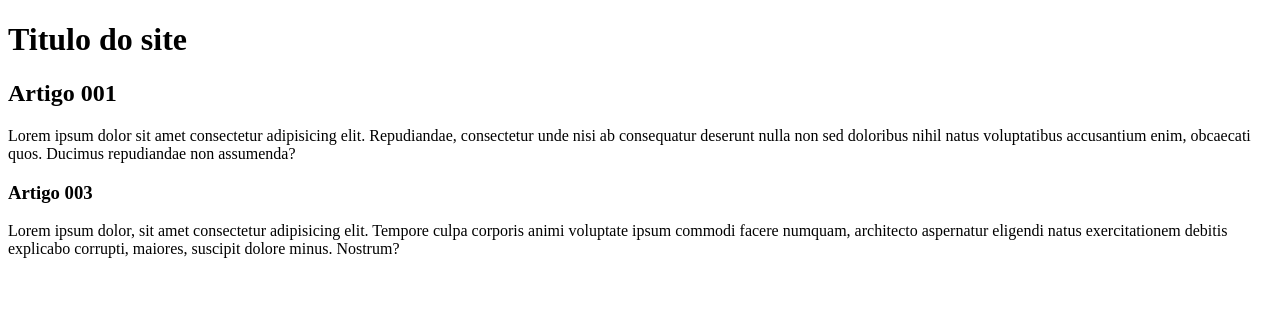
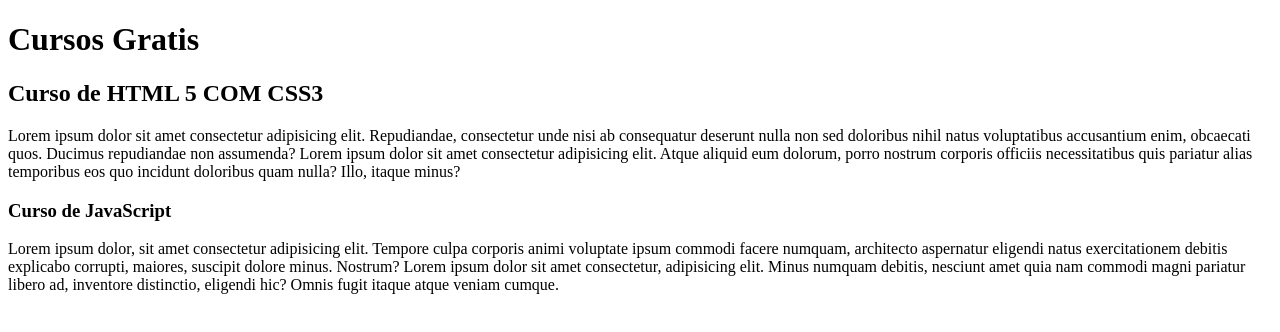
Before and after one commit to szottt/projeto-site, a plain HTML site: page index.html in a window 1280 px wide. Drawn offline with Linux system fonts and the light colour scheme.

Commit message:
Comecei a escrever o conteudo

```diff
--- a/index.html
+++ b/index.html
@@ -8,15 +8,19 @@
 <body>
     <main>
         <header>
-            <h1>Titulo do site</h1>
+            <h1>Cursos Gratis</h1>
         </header>
         <article>
-            <h2>Artigo 001</h2>
-            <p>Lorem ipsum dolor sit amet consectetur adipisicing elit. Repudiandae, consectetur unde nisi ab consequatur deserunt nulla non sed doloribus nihil natus voluptatibus accusantium enim, obcaecati quos. Ducimus repudiandae non assumenda?</p>
+            <h2>Curso de HTML 5 COM CSS3</h2>
+            <p>Lorem ipsum dolor sit amet consectetur adipisicing elit. Repudiandae, consectetur unde nisi ab consequatur deserunt  nulla non sed doloribus nihil natus voluptatibus accusantium enim, obcaecati quos. Ducimus repudiandae non assumenda?
+            Lorem ipsum dolor sit amet consectetur adipisicing elit. Atque aliquid eum dolorum, porro nostrum corporis officiis necessitatibus quis pariatur alias temporibus eos quo incidunt doloribus quam nulla? Illo, itaque minus?
+            </p>
         </article>
         <article>
-            <h3>Artigo 003</h3>
-            <p>Lorem ipsum dolor, sit amet consectetur adipisicing elit. Tempore culpa corporis animi voluptate ipsum commodi facere numquam, architecto aspernatur eligendi natus exercitationem debitis explicabo corrupti, maiores, suscipit dolore minus. Nostrum?</p>
+            <h3>Curso de JavaScript</h3>
+            <p>Lorem ipsum dolor, sit amet consectetur adipisicing elit. Tempore culpa corporis animi voluptate ipsum commodi facere numquam, architecto aspernatur eligendi natus exercitationem debitis explicabo corrupti, maiores, suscipit dolore minus. Nostrum?
+            Lorem ipsum dolor sit amet consectetur, adipisicing elit. Minus numquam debitis, nesciunt amet quia nam commodi magni pariatur libero ad, inventore distinctio, eligendi hic? Omnis fugit itaque atque veniam cumque.
+            </p>
         </article>
     </main>
 </body>
```
